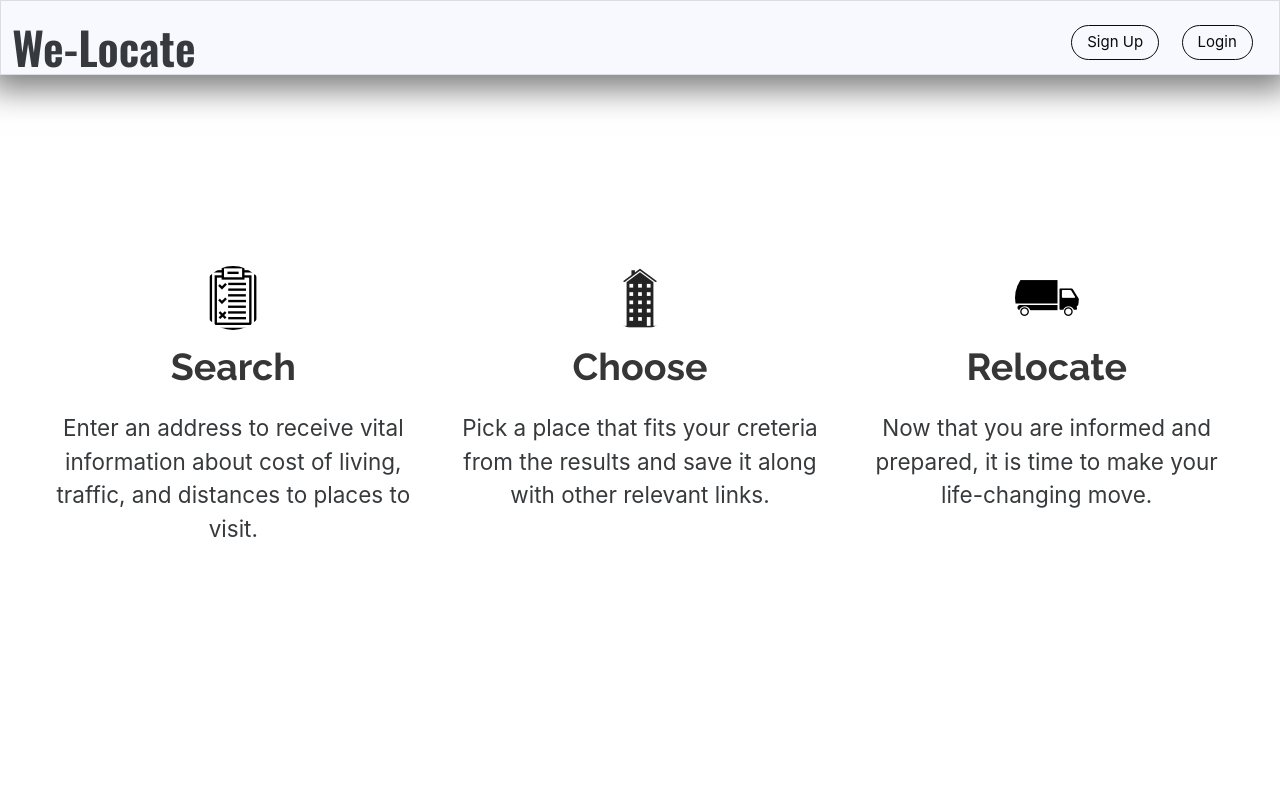
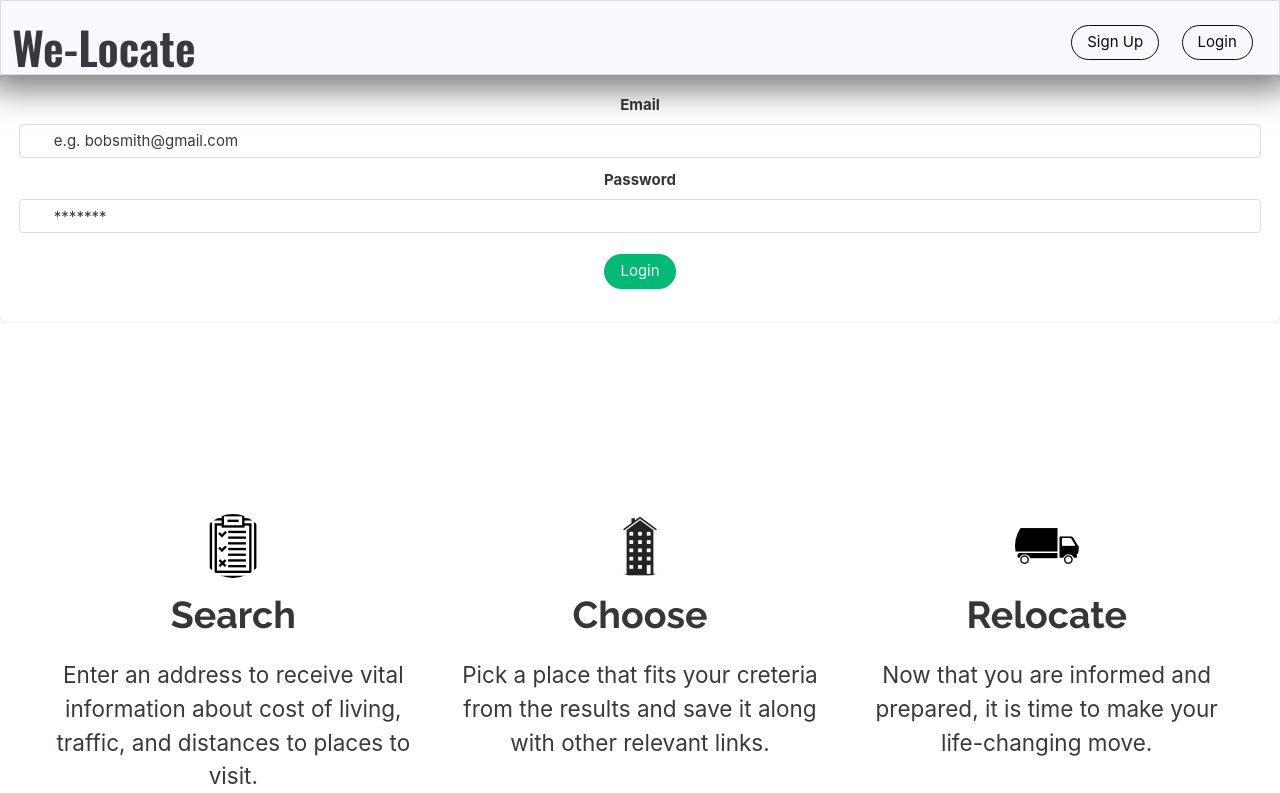
Before and after one commit to krishnakpandian/CSE-115, a React (Create React App) app: page / in a window 1280 px wide. Shown: the top 793 px of the page. Built offline with nearby package versions, Linux system fonts and the light colour scheme.

Commit message:
Added testing fields, currently able to get input for email and display it to console

```diff
--- a/src/components/NavBar/navbar_top.tsx
+++ b/src/components/NavBar/navbar_top.tsx
@@ -5,17 +5,43 @@ import truck_logo from '../../assets/moving_truck.png'
 import form_logo from '../../assets/form_icon.png'
 import apartment_logo from '../../assets/apartment_icon.png'
 
-type state = { collapsed: boolean };
-type props = {};
-class NavbarTop extends React.Component<props,state> {
+type state = { collapsed: boolean,
+              signupCollapsed: boolean
+              email: string,
+              password: string };
+type props = { };
+
+class NavbarTop extends React.Component<{}, any> {
 
   constructor(props) {
     super(props);
-    this.state = { collapsed: true };
+    this.state = { collapsed: true,
+                  signupCollapsed: true,
+                  email: "",
+                  password: "" };
+    this.handleEmail = this.handleEmail.bind(this);
   }
 
   handleToggle() {
     this.setState({ collapsed: !this.state.collapsed });
+  }
+
+  handleSignup() {
+    this.setState({ signupCollapsed: !this.state.signupCollapsed });
+  }
+
+  handleEmail(e){
+    this.setState({[e.target.name]:e.target.value});
+    console.log(e.target.value);
+  }
+
+  handlePassword({target}){
+    this.setState({ password: target})
+  }
+
+  signUpClick() {
+    console.log("Sign up vals: ");
+    console.log(this.state.email, this.state.password);
   }
 
   render() {
@@ -57,6 +83,31 @@ class NavbarTop extends React.Component<props,state> {
           </div>
         </div>
       </nav>
+
+      <form action="" className="box">
+            <div className="field">
+              <label className="label">Email</label>
+              <div className="control has-icons-left">
+                <input name="emBox" type="email" placeholder="e.g. bobsmith@gmail.com" className="input" required
+                 onChange={this.handleEmail}>
+
+                </input>
+              </div>
+            </div>
+            <div className="field">
+              <label className="label">Password</label>
+              <div className="control has-icons-left">
+                <input name="password" type="password" placeholder="*******" className="input" required
+                >
+                </input>
+              </div>
+            </div>
+            <div className="field">
+              <button value="Send" className="button is-success" onClick={this.signUpClick}>
+                Login
+              </button>
+            </div>
+          </form>
 
       <div className="columns is-centered" id="about_section">
         <div className="column is-one-third">
@@ -111,8 +162,6 @@ class NavbarTop extends React.Component<props,state> {
   logInClick() {
     console.log("Login button has been pressed.");
   }
-  signUpClick() {
-    console.log("Sign up button has been pressed.");
-  }
+
 }
 export default NavbarTop;
```
